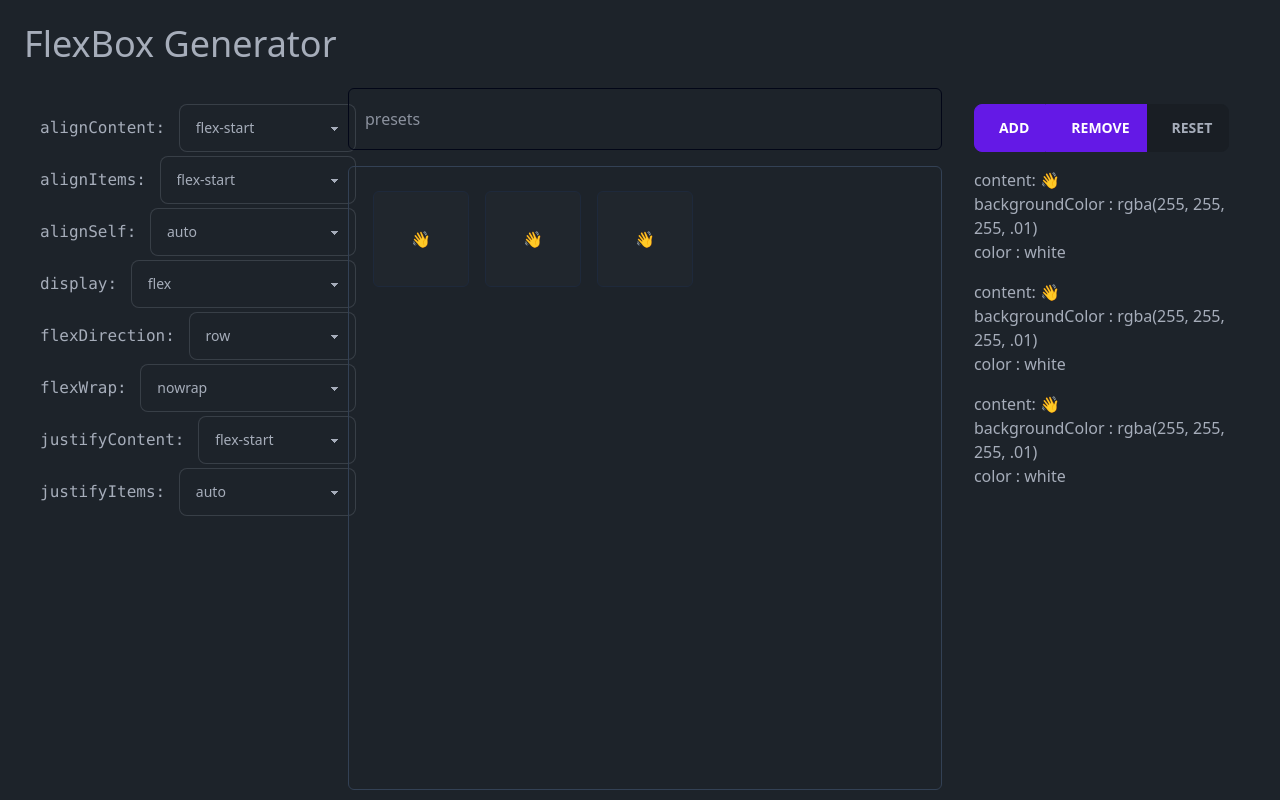
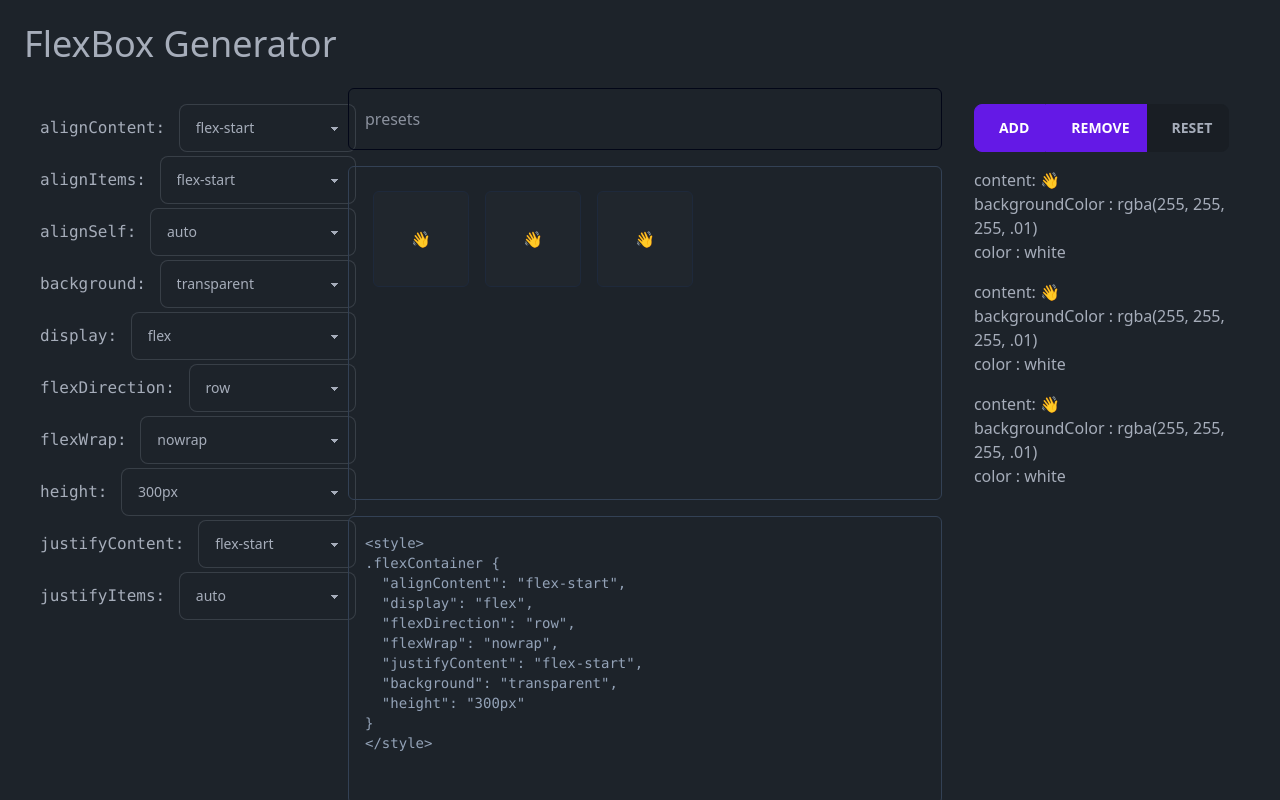
Before and after one commit to seangravener/FlexBoxGenerator, an Angular app: page / in a window 1280 px wide. Shown: the top 800 px of the page. Built offline with nearby package versions, Linux system fonts and the light colour scheme.

Commit message:
feat: Set some common styles on FlexContainer

```diff
--- a/src/app/flex-box-generator/components/flex-container/flex-container.component.html
+++ b/src/app/flex-box-generator/components/flex-container/flex-container.component.html
@@ -1,5 +1,5 @@
 <ng-container *ngIf="flexItems$ | async as flexItems">
-  <div *ngIf="flexContainer$ | async as flexContainer" class="container overflow-hidden" [style]="flexContainer.style" height="500px">
+  <div *ngIf="flexContainer$ | async as flexContainer" class="container overflow-hidden" [style]="flexContainer.style">
     <div *ngFor="let item of flexItems"
       class="flex justify-center items-center border border-slate-800 rounded-md text-black m-2 p-2 h-24 w-24"
       [style]="item.style">
--- a/src/app/flex-box-generator/components/flex-container/flex-container.component.ts
+++ b/src/app/flex-box-generator/components/flex-container/flex-container.component.ts
@@ -1,9 +1,13 @@
-import { ChangeDetectionStrategy, Component, EventEmitter, HostBinding, Output } from '@angular/core'
+import {
+  ChangeDetectionStrategy,
+  Component,
+  EventEmitter,
+  Output,
+} from '@angular/core'
 import { FlexItemsService } from '../flex-items/flex-items.service'
 import { FlexContainerService } from './flex-container.service'
-import { Observable, map, shareReplay, takeWhile, tap } from 'rxjs'
+import { Observable } from 'rxjs'
 import { FlexContainer } from './flex-container.model'
-import { FlexContainerProps } from './flex-container.interface'
 
 @Component({
   selector: 'flex-container',
@@ -13,13 +17,16 @@ import { FlexContainerProps } from './flex-container.interface'
 })
 export class FlexContainerComponent {
   container: FlexContainer | undefined
-  @HostBinding('style.height.px') height = 624 // @todo move to state
   @Output() containerChanges = new EventEmitter()
 
   flexItems$ = this.flexItemsService.flexItems$
-  flexContainer$: Observable<FlexContainer> = this.flexContainerService.flexContainer$
+  flexContainer$: Observable<FlexContainer> =
+    this.flexContainerService.flexContainer$
 
-  constructor(private flexItemsService: FlexItemsService, private flexContainerService: FlexContainerService) {}
+  constructor(
+    private flexItemsService: FlexItemsService,
+    private flexContainerService: FlexContainerService,
+  ) {}
 
   onContainerChange(flexItems: any[]) {
     // this.flexContainerService.set<FlexContainerProps>(flexItems);
--- a/src/app/flex-box-generator/components/flex-container/flex-container.constants.ts
+++ b/src/app/flex-box-generator/components/flex-container/flex-container.constants.ts
@@ -1,4 +1,4 @@
-import { FlexContainerStyleProps } from "./flex-container.interface";
+import { FlexContainerStyleProps } from './flex-container.interface'
 
 export const CONTAINER = {
   alignContent: 'flex-start',
@@ -6,9 +6,11 @@ export const CONTAINER = {
   flexDirection: 'row',
   flexWrap: 'nowrap',
   justifyContent: 'flex-start',
-};
+  background: 'transparent',
+  height: '300px',
+} as FlexContainerStyleProps
 
 export const DEFAULT_FLEX_CONTAINER = {
-  content: 'hi',
-  style: { display: 'flex', flexWrap: 'wrap', flexDirection: 'row' } as FlexContainerStyleProps,
-};
+  content: 'hello-world',
+  style: { ...CONTAINER },
+}
--- a/src/app/flex-box-generator/components/flex-output/flex-output.component.html
+++ b/src/app/flex-box-generator/components/flex-output/flex-output.component.html
@@ -1 +1,3 @@
-<pre><code>{{ flexContainerStyles$ | async | json }}</code></pre>
+<code>&lt;style&gt;</code>
+<pre><code>.flexContainer {{ flexContainerStyles$ | async | json }}</code></pre>
+<code>&lt;/style&gt;</code>
--- a/src/app/flex-box-generator/shared/interfaces/flex-styles.interface.ts
+++ b/src/app/flex-box-generator/shared/interfaces/flex-styles.interface.ts
@@ -1,3 +1,4 @@
+// prettier-ignore
 export const flexContainerStyleOptions = {
   display: ['flex', 'inline-flex', 'block', 'inline-block', 'none'] as string[],
   flexDirection: ['row', 'row-reverse', 'column', 'column-reverse'] as string[],
@@ -7,6 +8,8 @@ export const flexContainerStyleOptions = {
   alignContent: ['flex-start', 'flex-end', 'center', 'space-between', 'space-around', 'stretch'] as string[],
   alignSelf: ['auto', 'flex-start', 'flex-end', 'center', 'baseline', 'stretch'] as string[],
   justifyItems: ['auto', 'flex-start', 'flex-end', 'center', 'baseline', 'stretch'] as string[],
+  background: ['transparent', 'black', 'white'] as string[],
+  height: ['300px', '600px', '900px', '100vh'] as string[],
 } as const
 
 export type FlexDisplay = (typeof flexContainerStyleOptions.display)[number]
```
Also changed, not shown: src/app/flex-box-generator/components/flex-container/flex-container.interface.ts (+14 -12 lines).
